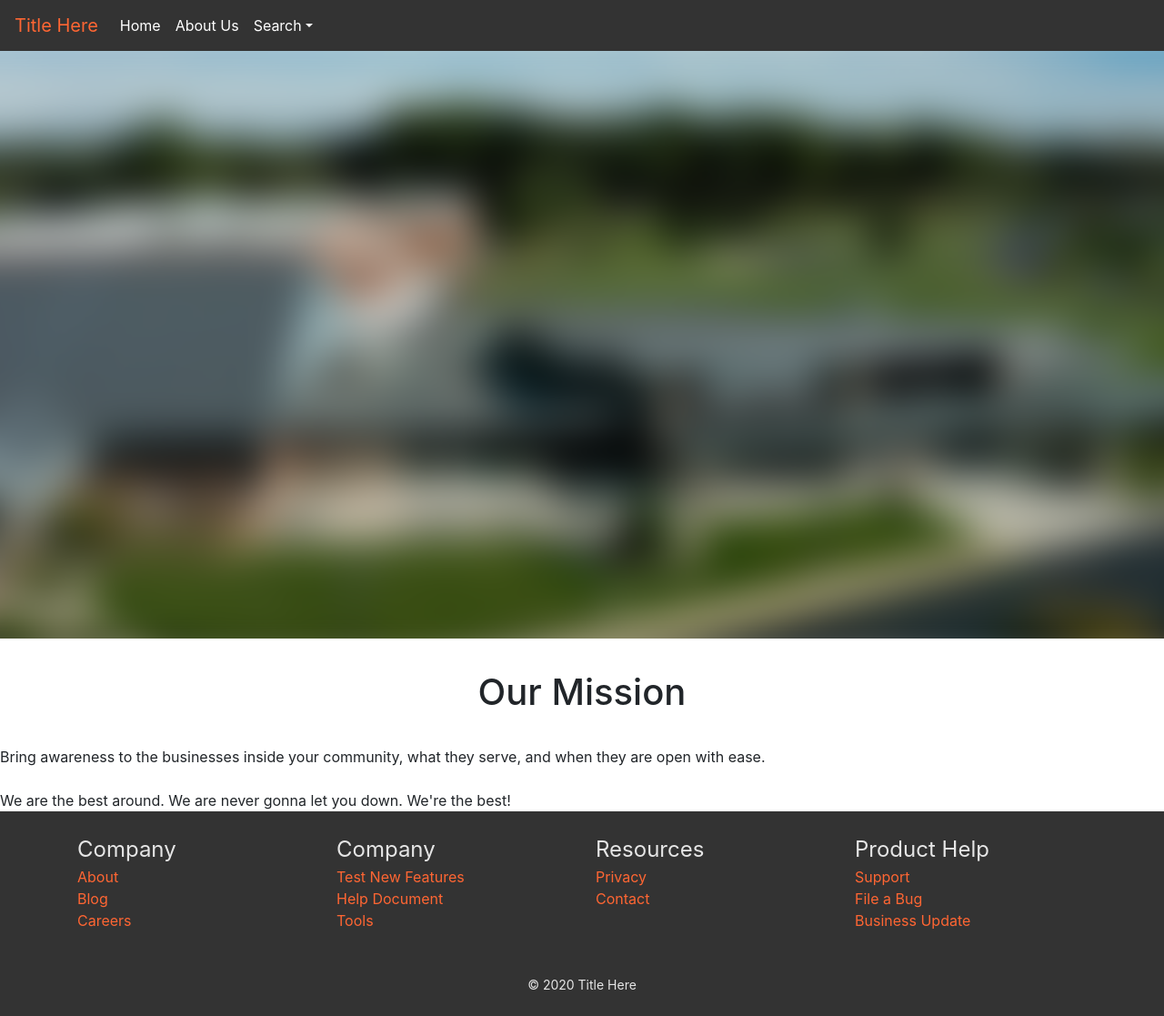
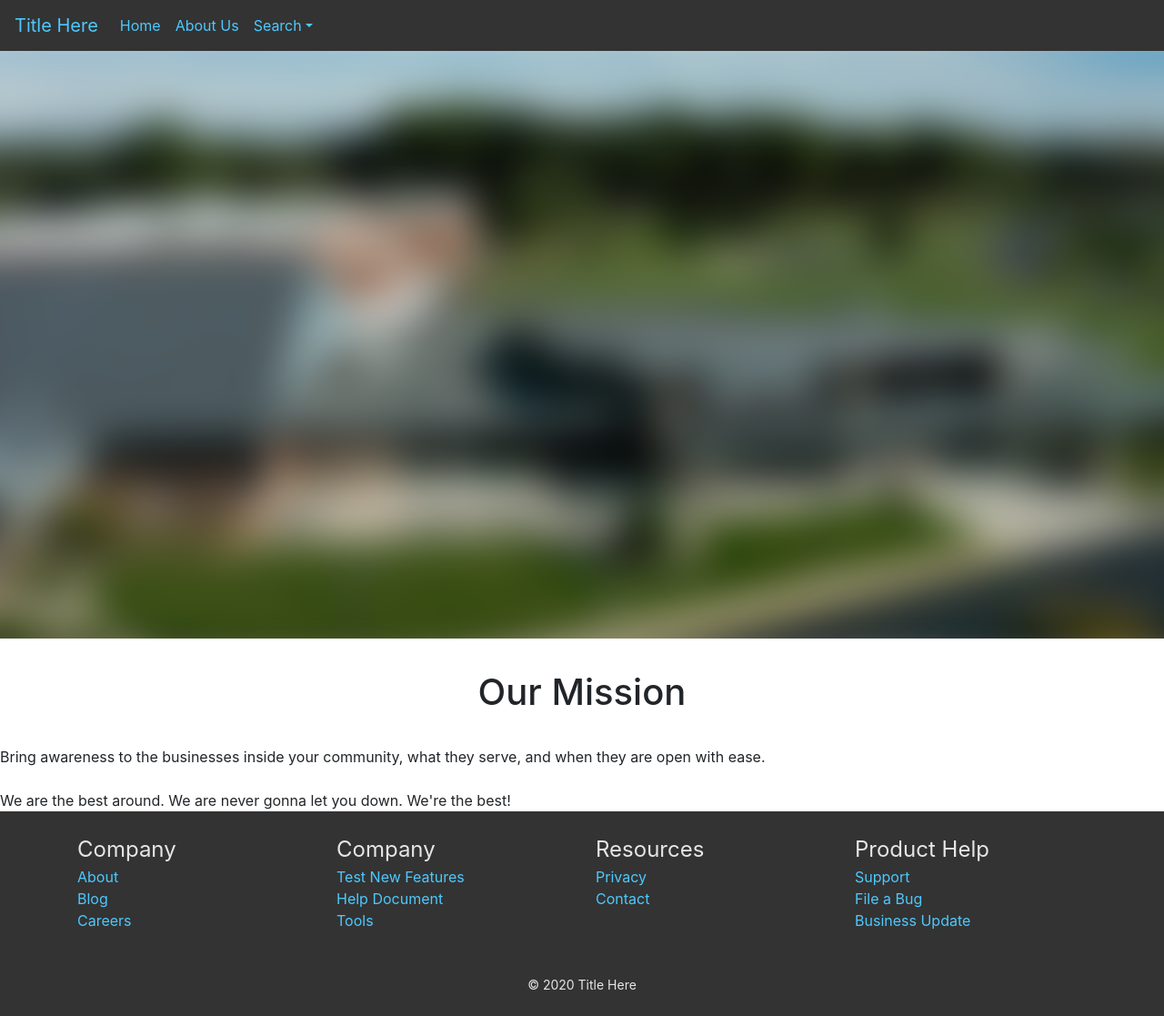
Before and after one commit to Aplank14/stc, a React (Create React App) app: page / in a window 1280 px wide. Shown: the whole page at 91% size. Built offline with nearby package versions, Linux system fonts and the light colour scheme.

Commit message:
Color Change to Blue

```diff
--- a/src/App.css
+++ b/src/App.css
@@ -120,8 +120,12 @@
   color: #ff6633;
 }
 
+.linkLightBlue, .linkLightBlue:hover {
+  color: #4DC9FF
+}
+
 a.dropdown-toggle {
-  color: white !important;
+  color: #4DC9FF !important;
 }
 
 /*Header CSS */
@@ -131,7 +135,7 @@
 
 .headerTitle,
 .headerTitle:hover {
-  color: #ffffff;
+  color: #4DC9FF;
 }
 
 /*Found Online, does not do anything*/
@@ -151,7 +155,7 @@
   font-size: 24px;
 }
 .footerBody {
-  color: #ff6633;
+  color: #4DC9FF;
   font-size: 16px;
 }
 .footerCopyright {
--- a/src/components/Header.js
+++ b/src/components/Header.js
@@ -7,7 +7,7 @@
     <header>
       <Navbar className="headerBackground" expand="lg">
         <Navbar.Brand>
-          <Link to="/" className="linkOrange">
+          <Link to="/" className="linkLightBlue">
             Title Here
           </Link>
         </Navbar.Brand>
```
